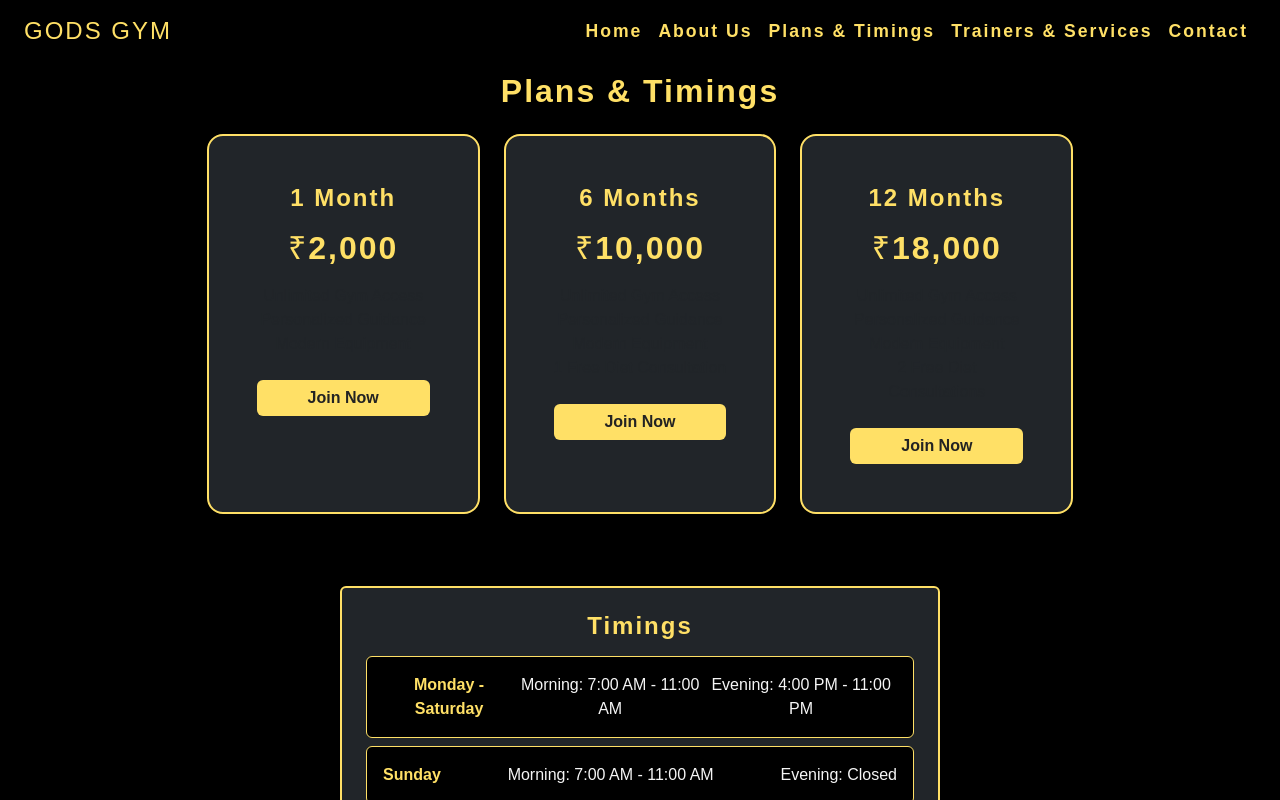
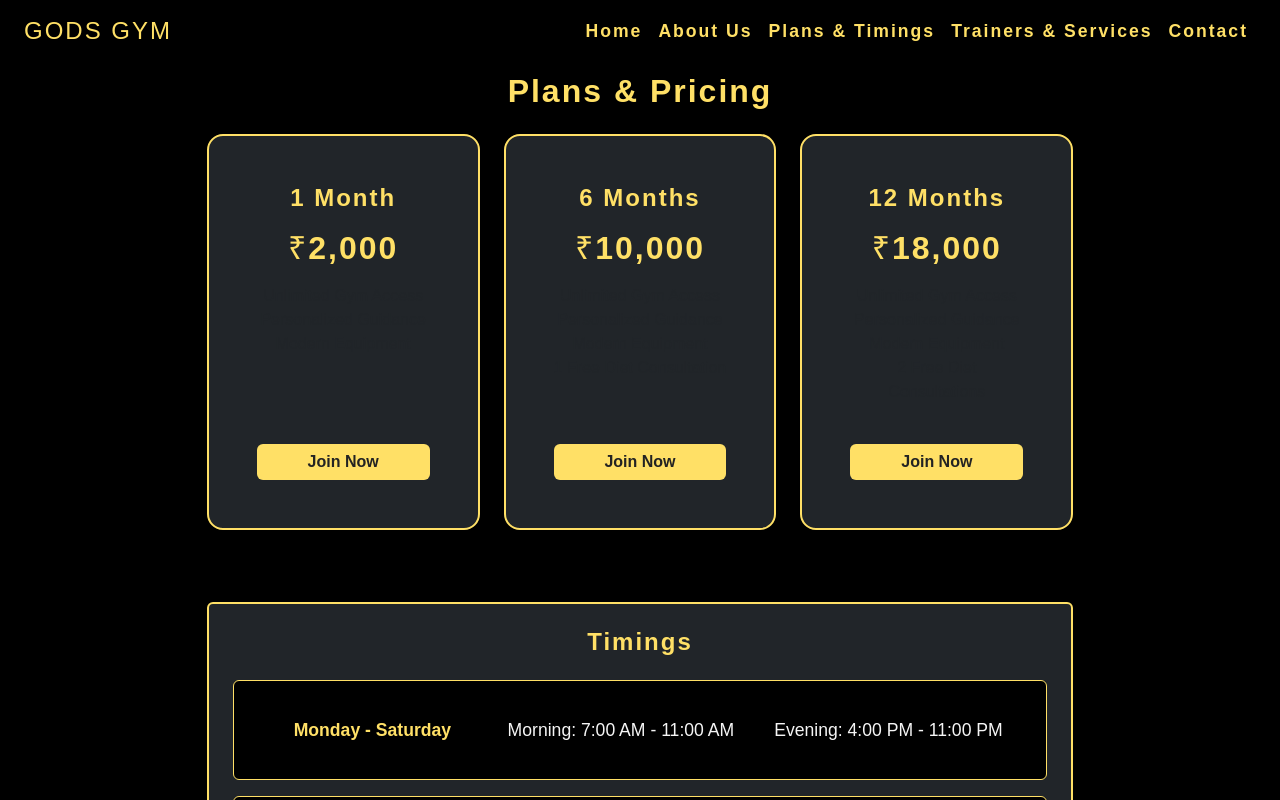
Before and after one commit to SakshamKumarGahoi/GodsGym, a React (Vite) app in the folder godsgym/: page /plans in a window 1280 px wide. Shown: the top 800 px of the page. Built offline with nearby package versions, Linux system fonts and the light colour scheme.

Commit message:
fixed the plans and timings

```diff
--- a/godsgym/src/pages/Plans.jsx
+++ b/godsgym/src/pages/Plans.jsx
@@ -1,68 +1,75 @@
 function Plans() {
   return (
     <div className="container section">
-      <h2 className="highlight text-center mb-4">Plans & Timings</h2>
+      {/* Plans Section */}
+      <h2 className="highlight text-center mb-4">Plans & Pricing</h2>
       <div className="row justify-content-center mb-5">
-        {/* Pricing Cards */}
-        <div className="col-md-4 mb-4">
-          <div className="card bg-dark text-center h-100" style={{border: '2px solid #ffe066', borderRadius: 16}}>
-            <div className="card-body">
-              <h4 className="highlight mb-3">1 Month</h4>
-              <h2 className="mb-3" style={{color: '#ffe066', fontWeight: 'bold'}}>₹2,000</h2>
+        {[{
+          title: "1 Month",
+          price: "₹2,000",
+          features: ["Unlimited Gym Access", "Personalized Guidance", "Modern Equipment"]
+        }, {
+          title: "6 Months",
+          price: "₹10,000",
+          features: ["Unlimited Gym Access", "Personalized Guidance", "Modern Equipment", "1 Free Diet Consultation"]
+        }, {
+          title: "12 Months",
+          price: "₹18,000",
+          features: ["Unlimited Gym Access", "Personalized Guidance", "Modern Equipment", "2 Free Diet Consultations"]
+        }].map((plan, index) => (
+          <div className="col-md-4 mb-4" key={index}>
+            <div
+              className="card bg-dark text-center h-100 d-flex flex-column justify-content-between"
+              style={{ border: '2px solid #ffe066', borderRadius: 16 }}
+            >
+              <div className="card-body d-flex flex-column">
+                <h4 className="highlight mb-3">{plan.title}</h4>
+                <h2 className="mb-3" style={{ color: '#ffe066', fontWeight: 'bold' }}>{plan.price}</h2>
                 <ul className="list-unstyled mb-4">
-                <li>Unlimited Gym Access</li>
-                <li>Personalized Guidance</li>
-                <li>Modern Equipment</li>
+                  {plan.features.map((f, i) => (
+                    <li key={i}>{f}</li>
+                  ))}
                 </ul>
-              <button className="btn btn-yellow w-100">Join Now</button>
-            </div>
-          </div>
-        </div>
-        <div className="col-md-4 mb-4">
-          <div className="card bg-dark text-center h-100" style={{border: '2px solid #ffe066', borderRadius: 16}}>
-            <div className="card-body">
-              <h4 className="highlight mb-3">6 Months</h4>
-              <h2 className="mb-3" style={{color: '#ffe066', fontWeight: 'bold'}}>₹10,000</h2>
-              <ul className="list-unstyled mb-4">
-                <li>Unlimited Gym Access</li>
-                <li>Personalized Guidance</li>
-                <li>Modern Equipment</li>
-                <li>1 Free Diet Consultation</li>
-              </ul>
-              <button className="btn btn-yellow w-100">Join Now</button>
-            </div>
-          </div>
-        </div>
-        <div className="col-md-4 mb-4">
-          <div className="card bg-dark text-center h-100" style={{border: '2px solid #ffe066', borderRadius: 16}}>
-            <div className="card-body">
-              <h4 className="highlight mb-3">12 Months</h4>
-              <h2 className="mb-3" style={{color: '#ffe066', fontWeight: 'bold'}}>₹18,000</h2>
-              <ul className="list-unstyled mb-4">
-                <li>Unlimited Gym Access</li>
-                <li>Personalized Guidance</li>
-                <li>Modern Equipment</li>
-                <li>2 Free Diet Consultations</li>
-              </ul>
+                <div className="mt-auto pt-3">
                   <button className="btn btn-yellow w-100">Join Now</button>
                 </div>
               </div>
             </div>
           </div>
-      {/* Timings Section */}
-      <div className="bg-dark p-4 rounded mx-auto" style={{maxWidth: 600, border: '2px solid #ffe066'}}>
-        <h4 className="highlight text-center mb-3">Timings</h4>
-        <div className="d-flex flex-column align-items-center gap-2">
-          <div className="w-100 d-flex justify-content-between align-items-center bg-black p-3 rounded" style={{border: '1px solid #ffe066'}}>
-            <span style={{color: '#ffe066', fontWeight: 'bold'}}>Monday - Saturday</span>
-            <span style={{color: '#f5f5f5'}}>Morning: 7:00 AM - 11:00 AM</span>
-            <span style={{color: '#f5f5f5'}}>Evening: 4:00 PM - 11:00 PM</span>
+        ))}
       </div>
-          <div className="w-100 d-flex justify-content-between align-items-center bg-black p-3 rounded" style={{border: '1px solid #ffe066'}}>
-            <span style={{color: '#ffe066', fontWeight: 'bold'}}>Sunday</span>
-            <span style={{color: '#f5f5f5'}}>Morning: 7:00 AM - 11:00 AM</span>
-            <span style={{color: '#f5f5f5'}}>Evening: Closed</span>
+
+      {/* Timings Section - Just a clean gap below Plans */}
+      <div className="bg-dark p-4 rounded mx-auto mt-5" style={{ maxWidth: 1000, border: '2px solid #ffe066' }}>
+        <h4 className="highlight text-center mb-4">Timings</h4>
+        <div className="d-flex flex-column align-items-center gap-3">
+          {[
+            {
+              day: "Monday - Saturday",
+              morning: "Morning: 7:00 AM - 11:00 AM",
+              evening: "Evening: 4:00 PM - 11:00 PM"
+            },
+            {
+              day: "Sunday",
+              morning: "Morning: 7:00 AM - 11:00 AM",
+              evening: "Evening: Closed"
+            }
+          ].map((slot, index) => (
+            <div
+              key={index}
+              className="w-100 d-flex justify-content-between align-items-center bg-black px-4 py-4 rounded"
+              style={{
+                border: '1px solid #ffe066',
+                width: '100%',
+                minHeight: 100,
+                fontSize: '1.1rem'
+              }}
+            >
+              <span style={{ color: '#ffe066', fontWeight: 'bold', width: '30%' }}>{slot.day}</span>
+              <span style={{ color: '#f5f5f5', width: '35%', textAlign: 'center' }}>{slot.morning}</span>
+              <span style={{ color: '#f5f5f5', width: '35%', textAlign: 'center' }}>{slot.evening}</span>
             </div>
+          ))}
         </div>
       </div>
     </div>
```
Lines whose indentation alone changed are shown as unchanged.
